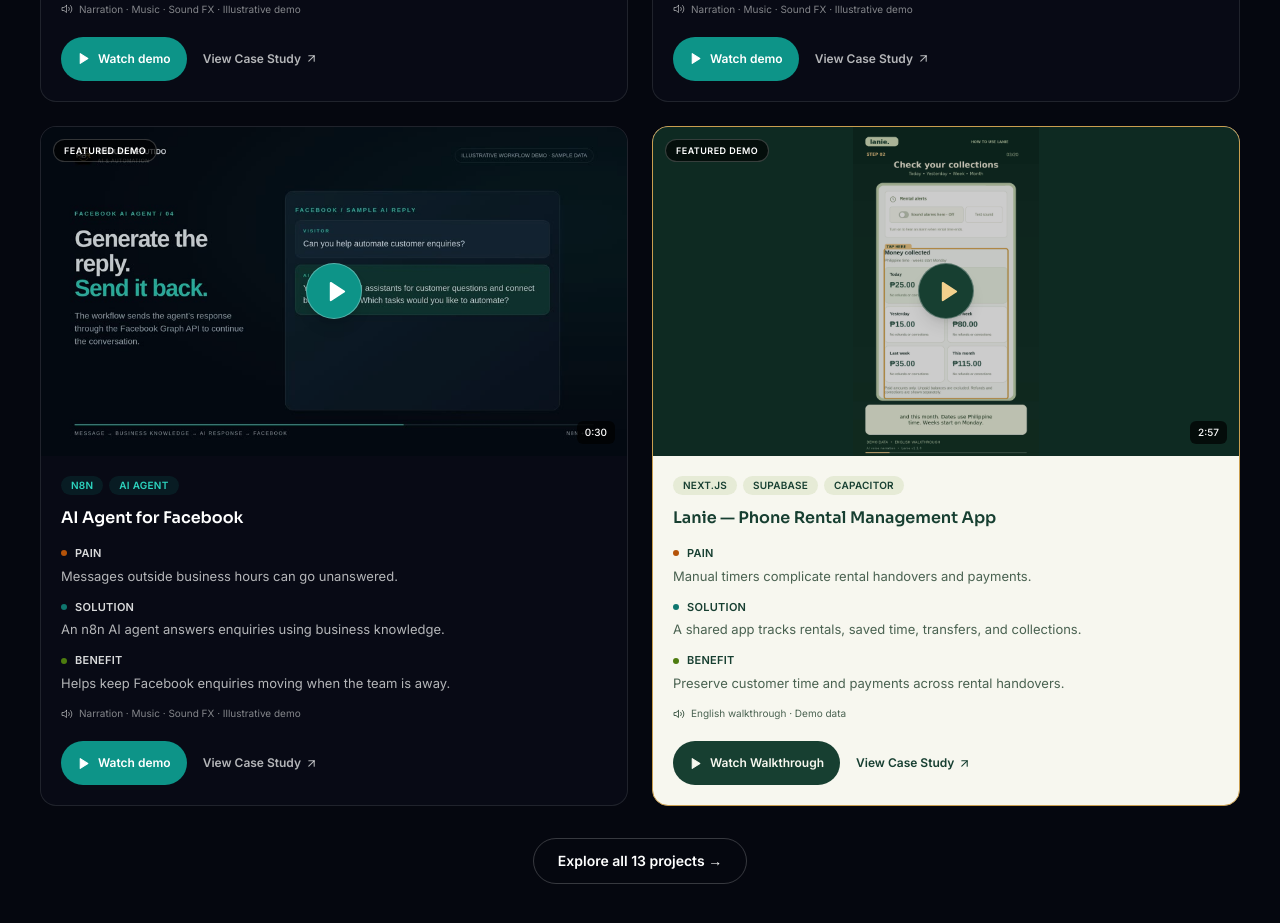
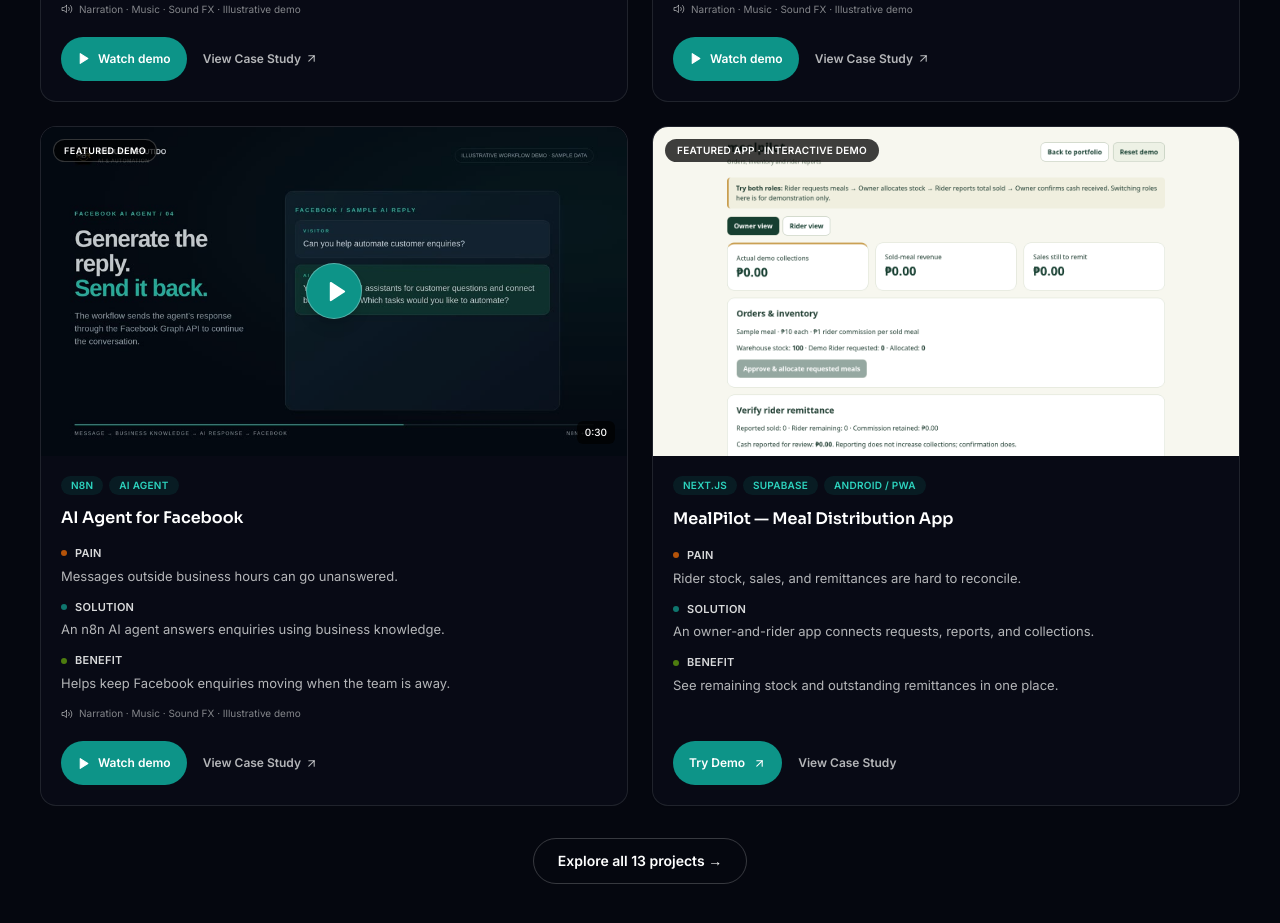
Before and after one commit to manuelraiautomation-bot/manny-portfolio, a React (Vite) app: page / in a window 1280 px wide. Shown: the part 1860-2783 px from the top of the page. Built offline with nearby package versions, Linux system fonts and the light colour scheme.

Commit message:
Feature MealPilot in place of Lanie with an interactive demo card

```diff
--- a/src/components/FeaturedVideoCard.jsx
+++ b/src/components/FeaturedVideoCard.jsx
@@ -9,6 +9,23 @@ export const FEATURED_DEMOS = [
 
 export default function FeaturedVideoCard({project,index,onWatch,onRead}) {
   const demo=project.walkthrough || FEATURED_DEMOS[index];
+  if (!demo) return (
+    <article className="flex h-full min-w-0 flex-col overflow-hidden rounded-2xl border border-light-border bg-light-surface shadow-sm dark:border-white/10 dark:bg-base-900/60">
+      <button type="button" onClick={onRead} aria-haspopup="dialog" aria-label={`Read case study: ${project.title}`} className="relative aspect-video w-full overflow-hidden bg-base-950">
+        <img src={project.image} alt={`${project.title} interactive demo preview`} width="1440" height="900" loading="lazy" decoding="async" className="h-full w-full object-cover" />
+        <span className="absolute left-3 top-3 rounded-full bg-black/75 px-3 py-1 text-[10px] font-semibold uppercase tracking-wide text-white">Featured app · Interactive demo</span>
+      </button>
+      <div className="flex flex-1 flex-col p-5">
+        <div className="flex flex-wrap gap-1.5">{project.tags.map(tag => <span key={tag} className="rounded-full bg-accent-teal/10 px-2.5 py-0.5 text-[10px] font-bold tracking-wide text-accent-tealDeep dark:text-accent-tealLight">{tag}</span>)}</div>
+        <h3 className="mt-3 font-display text-base font-semibold text-light-text dark:text-white">{project.title}</h3>
+        <ProjectHighlights project={project} />
+        <div className="mt-auto flex flex-wrap items-center gap-4 pt-5">
+          <a href={project.demoUrl} target="_blank" rel="noopener noreferrer" className="inline-flex min-h-11 items-center gap-2 rounded-full bg-accent-tealDeep px-4 py-2.5 text-xs font-semibold text-white">Try Demo <ArrowUpRight size={13} aria-hidden="true" /></a>
+          <button type="button" onClick={onRead} aria-haspopup="dialog" aria-label={`Read full case study: ${project.title}`} className="inline-flex min-h-11 items-center text-xs font-semibold text-light-muted hover:underline dark:text-white/70">View Case Study</button>
+        </div>
+      </div>
+    </article>
+  );
   return (
     <article style={project.brand === "lanie" ? {background:"#f7f7ef",color:"#203e32",borderColor:"#c99e4f"} : undefined} className="group flex h-full min-w-0 flex-col overflow-hidden rounded-2xl border border-light-border bg-light-surface shadow-sm transition-colors hover:border-accent-teal/40 dark:border-white/10 dark:bg-base-900/60 dark:shadow-none">
       <button type="button" onClick={onWatch} aria-haspopup="dialog" aria-label={`Watch demo: ${project.title}`} className="relative aspect-video w-full overflow-hidden bg-base-950 text-white">
--- a/src/components/Portfolio.jsx
+++ b/src/components/Portfolio.jsx
@@ -356,7 +356,7 @@ export default function Portfolio({ featured = false }) {
             <span className="bg-brand-gradient bg-clip-text text-transparent">{featured ? "See it in action." : "actually built"}</span>
           </h2>
           <p className="mt-5 text-base leading-relaxed text-light-muted dark:text-white/60">
-            {featured ? (featuredStyle === "video" ? "Watch project walkthroughs or explore the case studies, including Lanie, a phone-rental management app." : "Explore selected automation and app projects. Select a project for its case study.") : `Explore all ${PROJECTS.length} projects. See the pain, solution, and benefit at a glance. Select View Case Study for the full explanation.`}
+            {featured ? (featuredStyle === "video" ? "Watch project walkthroughs or explore the case studies, including MealPilot, a meal-distribution management app." : "Explore selected automation and app projects. Select a project for its case study.") : `Explore all ${PROJECTS.length} projects. See the pain, solution, and benefit at a glance. Select View Case Study for the full explanation.`}
           </p>
         </div>
 
@@ -379,7 +379,7 @@ export default function Portfolio({ featured = false }) {
         {featured && <div className="featured-replay mt-7 flex justify-center"><button type="button" onClick={() => setAnimationKey(value => value + 1)} className="inline-flex min-h-11 items-center gap-2 rounded-full border border-light-border px-4 py-2 text-xs font-medium text-light-muted hover:bg-light-surface dark:border-white/15 dark:text-white/65 dark:hover:bg-white/5"><RotateCcw size={13} aria-hidden="true" /> {featuredStyle === "video" ? "Replay card reveals" : "Replay workflow animations"}</button></div>}
         <div key={featured ? animationKey : "portfolio-grid"} id={featured ? undefined : "portfolio-projects"} className={`mt-10 grid grid-cols-1 gap-6 sm:grid-cols-2 ${featured ? "lg:grid-cols-2" : "lg:grid-cols-3"}`}>
           {projects.map((project, i) => {
-            const card = featured && (featuredStyle === "video" || project.walkthrough) ? <FeaturedVideoCard key={project.title} project={project} index={i} onWatch={() => setVideoIndex(i)} onRead={() => setActiveIndex(i)} /> : <ProjectCard key={project.title} project={project} reducedMotion={reducedMotion} featuredIndex={featured ? i : undefined} onOpen={() => setActiveIndex(i)} />;
+            const card = featured && (featuredStyle === "video" || project.walkthrough || i >= 3) ? <FeaturedVideoCard key={project.title} project={project} index={i} onWatch={() => setVideoIndex(i)} onRead={() => setActiveIndex(i)} /> : <ProjectCard key={project.title} project={project} reducedMotion={reducedMotion} featuredIndex={featured ? i : undefined} onOpen={() => setActiveIndex(i)} />;
             return featured ? <div key={project.title} data-featured-card style={{"--reveal-delay":`${i*140}ms`}}>{card}</div> : card;
           })}
         </div>
--- a/src/data/projects.js
+++ b/src/data/projects.js
@@ -189,7 +189,7 @@ export const PROJECTS = [
   },
 ];
 
-export const FEATURED_PROJECTS = [PROJECTS[7], PROJECTS[8], PROJECTS[0], PROJECTS.find(project => project.brand === "lanie")];
+export const FEATURED_PROJECTS = [PROJECTS[7], PROJECTS[8], PROJECTS[0], PROJECTS.find(project => project.title === "MealPilot — Meal Distribution App")];
 
 export const PROJECT_CATEGORIES = ["AI Agents", "Business Operations", "Content", "Monitoring", "Website Design"];
 
```
